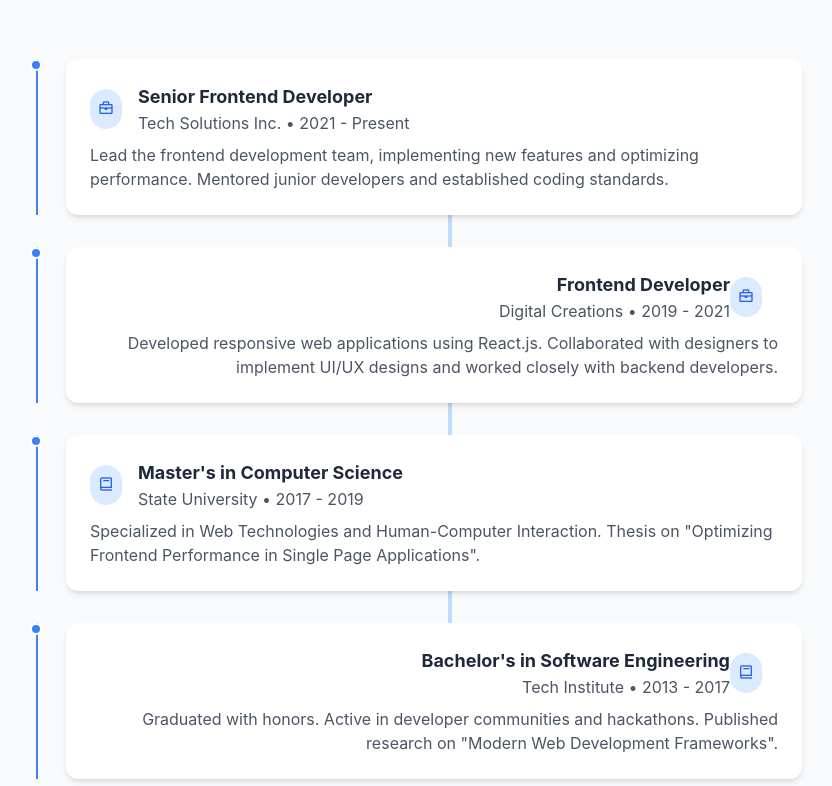
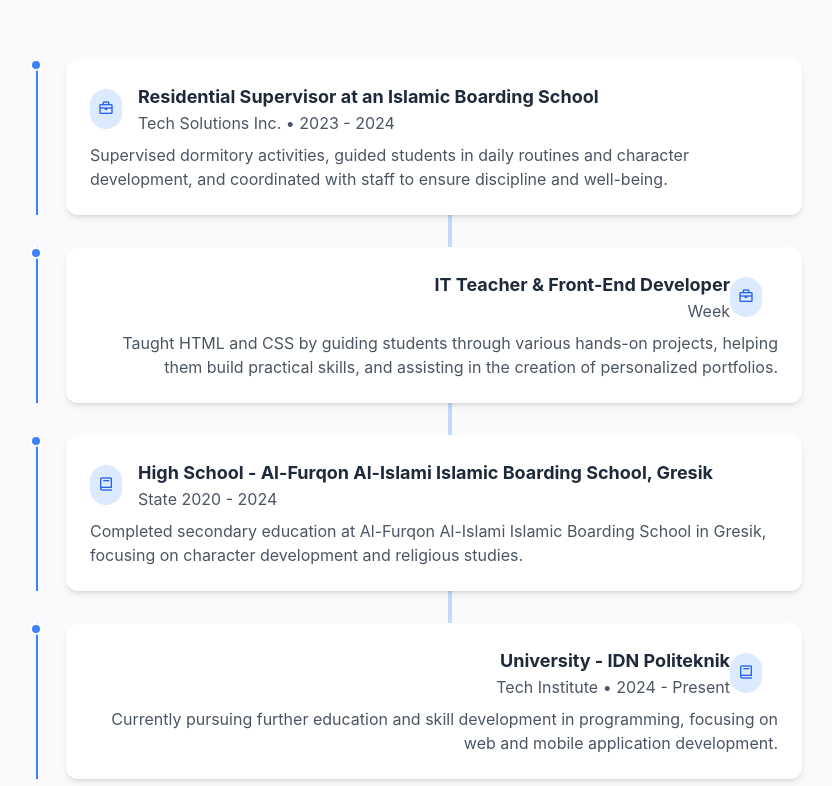
Before and after one commit to rifqi8567/portofolio-2, a plain HTML site: page index.html in a window 1280 px wide. Shown: the part 3114-3900 px from the top of the page, without its empty margins (190-1022 px from the left). Drawn offline with nearby package versions, Linux system fonts and the light colour scheme.

Commit message:
Pembaruan

```diff
--- a/index.html
+++ b/index.html
@@ -663,13 +663,13 @@
                                     <i class='bx bx-briefcase text-blue-600 dark:text-blue-400'></i>
                                 </div>
                                 <div>
-                                    <h3 class="font-bold text-lg dark:text-white">Senior Frontend Developer</h3>
-                                    <p class="text-gray-600 dark:text-gray-300">Tech Solutions Inc. • 2021 - Present</p>
+                                    <h3 class="font-bold text-lg dark:text-white">Residential Supervisor at an Islamic Boarding School</h3>
+                                    <p class="text-gray-600 dark:text-gray-300">Tech Solutions Inc. • 2023 - 2024</p>
                                 </div>
                             </div>
                             <p class="text-gray-600 dark:text-gray-300">
-                                Lead the frontend development team, implementing new features and optimizing performance.
-                                Mentored junior developers and established coding standards.
+                                Supervised dormitory activities, guided students in daily routines and character development,
+                                 and coordinated with staff to ensure discipline and well-being.
                             </p>
                         </div>
                     </div>
@@ -683,13 +683,13 @@
                                     <i class='bx bx-briefcase text-blue-600 dark:text-blue-400'></i>
                                 </div>
                                 <div>
-                                    <h3 class="font-bold text-lg dark:text-white">Frontend Developer</h3>
-                                    <p class="text-gray-600 dark:text-gray-300">Digital Creations • 2019 - 2021</p>
+                                    <h3 class="font-bold text-lg dark:text-white">IT Teacher & Front-End Developer</h3>
+                                    <p class="text-gray-600 dark:text-gray-300">Week</p>
                                 </div>
                             </div>
                             <p class="text-gray-600 dark:text-gray-300">
-                                Developed responsive web applications using React.js. Collaborated with designers to implement
-                                UI/UX designs and worked closely with backend developers.
+                                Taught HTML and CSS by guiding students through various hands-on projects,
+                                 helping them build practical skills, and assisting in the creation of personalized portfolios.
                             </p>
                         </div>
                     </div>
@@ -703,13 +703,13 @@
                                     <i class='bx bx-book text-blue-600 dark:text-blue-400'></i>
                                 </div>
                                 <div>
-                                    <h3 class="font-bold text-lg dark:text-white">Master's in Computer Science</h3>
-                                    <p class="text-gray-600 dark:text-gray-300">State University • 2017 - 2019</p>
+                                    <h3 class="font-bold text-lg dark:text-white">High School - Al-Furqon Al-Islami Islamic Boarding School, Gresik</h3>
+                                    <p class="text-gray-600 dark:text-gray-300">State 2020 - 2024</p>
                                 </div>
                             </div>
                             <p class="text-gray-600 dark:text-gray-300">
-                                Specialized in Web Technologies and Human-Computer Interaction. Thesis on "Optimizing
-                                Frontend Performance in Single Page Applications".
+                                Completed secondary education at Al-Furqon Al-Islami Islamic Boarding School in Gresik,
+                                 focusing on character development and religious studies.
                             </p>
                         </div>
                     </div>
@@ -723,13 +723,13 @@
                                     <i class='bx bx-book text-blue-600 dark:text-blue-400'></i>
                                 </div>
                                 <div>
-                                    <h3 class="font-bold text-lg dark:text-white">Bachelor's in Software Engineering</h3>
-                                    <p class="text-gray-600 dark:text-gray-300">Tech Institute • 2013 - 2017</p>
+                                    <h3 class="font-bold text-lg dark:text-white">University - IDN Politeknik</h3>
+                                    <p class="text-gray-600 dark:text-gray-300">Tech Institute • 2024 - Present</p>
                                 </div>
                             </div>
                             <p class="text-gray-600 dark:text-gray-300">
-                                Graduated with honors. Active in developer communities and hackathons.
-                                Published research on "Modern Web Development Frameworks".
+                                Currently pursuing further education and skill development in programming,
+                                 focusing on web and mobile application development.
                             </p>
                         </div>
                     </div>
@@ -806,7 +806,7 @@
                     <form action="https://formsubmit.co/5370178788350decbe61bf1cae86d4d9" method="POST" class="bg-white dark:bg-gray-700 p-8 rounded-xl shadow-sm">
                         <!-- Anti spam & redirect -->
                         <input type="hidden" name="_captcha" value="false">
-                        <input type="hidden" name="_next" value="https://yourwebsite.com/thanks.html">
+                        <input type="hidden" name="_next" value="#home">
 
                         <div class="mb-6">
                             <label for="name" class="block text-gray-700 dark:text-gray-300 font-medium mb-2">Full Name</label>
```
